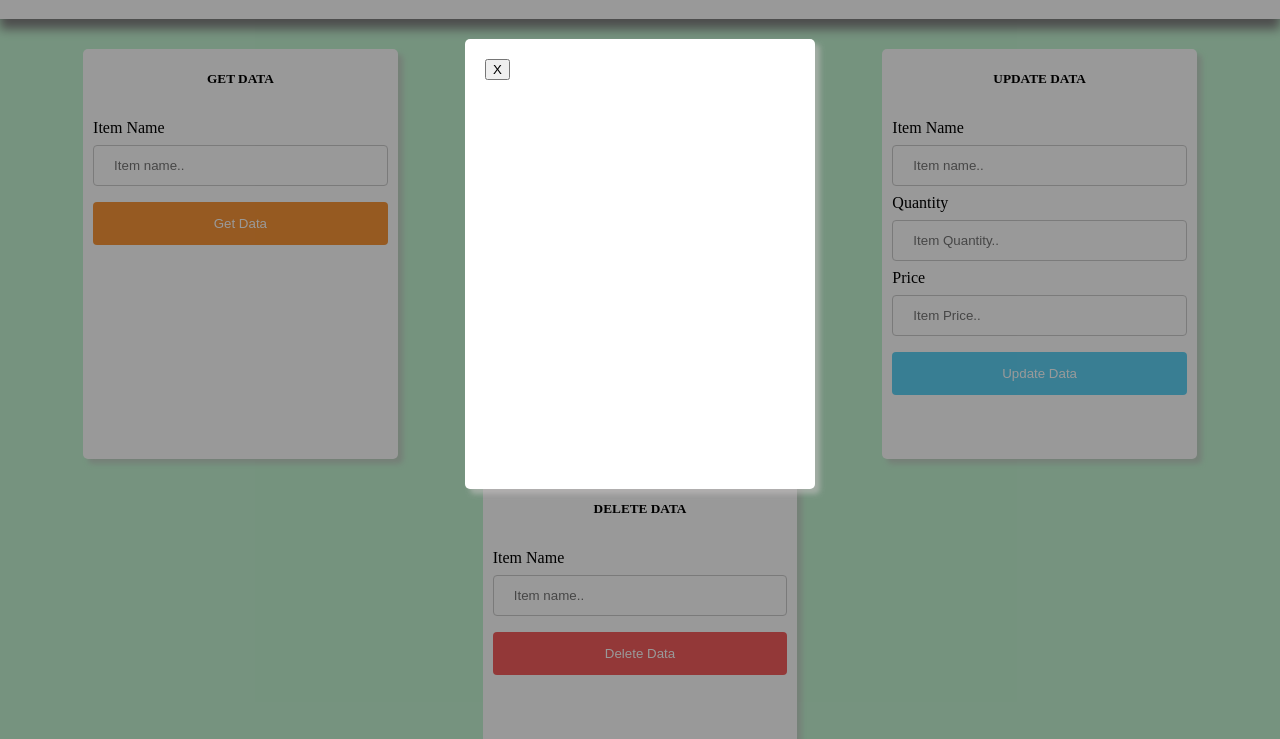
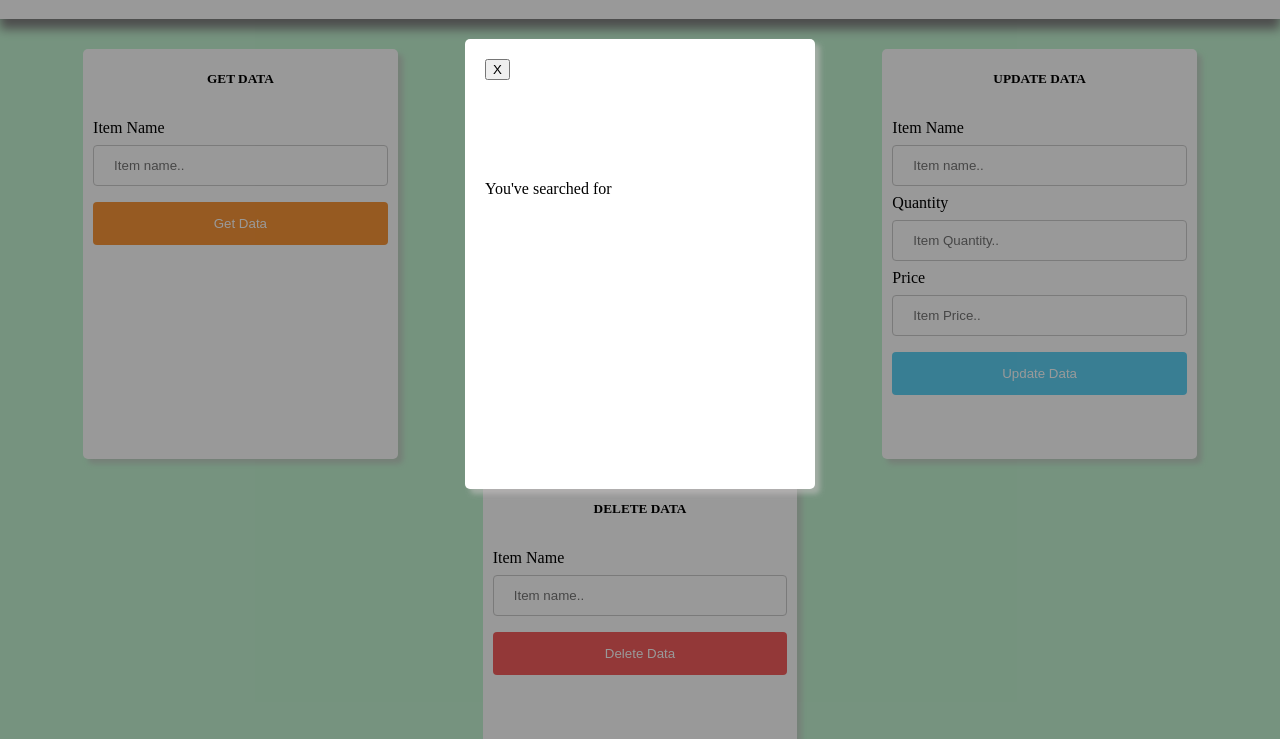
Before and after one commit to SaurabhDhakate/mongodb, a website: page public/index.html in a window 1280 px wide. Both pictures are taken after a click on the button "Get Data". Shown: the part 61-800 px from the top of the page. Drawn offline with Linux system fonts and the light colour scheme.

Commit message:
update fro vcs

```diff
--- a/public/index.html
+++ b/public/index.html
@@ -15,6 +15,8 @@
 <body>
     <script>
         function myFunc(){
+            var val ="You've searched for "+ document.getElementById('iname').value
+            document.getElementById('answer').innerHTML= val
             document.getElementById('try').style.display='block';
         }
         function myClose(){
@@ -71,6 +73,7 @@
     <div id="try" class="try">
         <div class="box" style="width: 310px;margin: auto;padding: 20px;">
             <button onclick="myClose()">X</button>
+            <div id="answer" style="margin: auto;padding-top: 100px;"></div>
         </div>
     </div>
 
```
